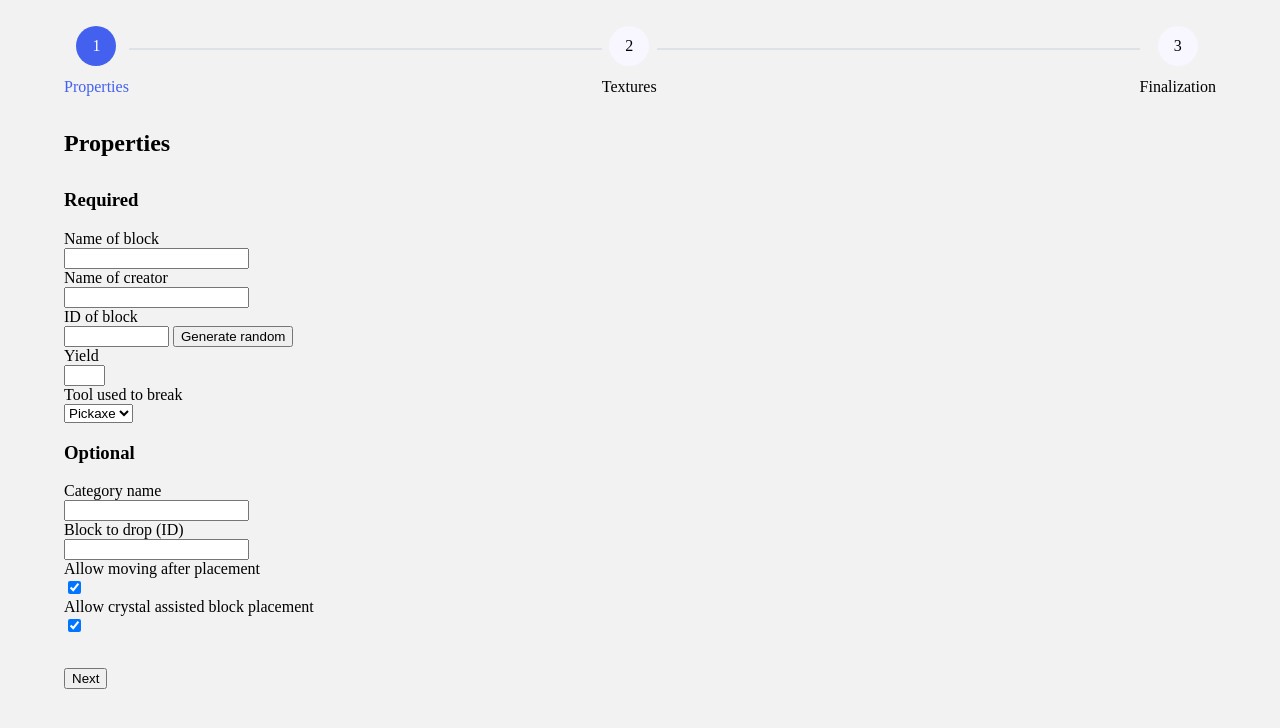
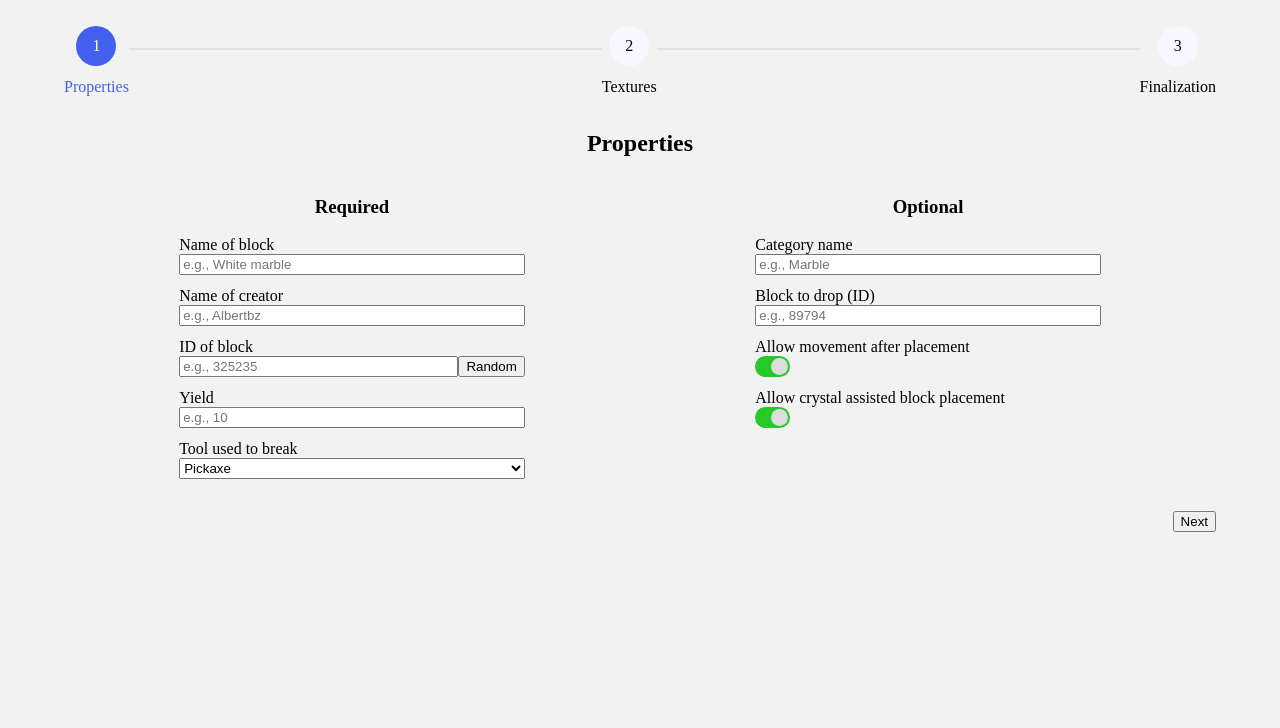
Before and after one commit to Albertbz/BlockManager, an Electron app: page index.html in a window 1280 px wide. Drawn offline with Linux system fonts and the light colour scheme.

Commit message:
Fully functional properties step

```diff
--- a/index.html
+++ b/index.html
@@ -46,70 +46,84 @@
         <form action="" id="blockForm">
             <!-- Step 1 -->
             <section id="step-1" class="form-step">
-                <h2>Properties</h2>
-                <div class="mt-3">
-                    <h3>Required</h3>
-                    <label for="name">Name of block</label><br>
-                    <input type="text" name="name" id="nameInput"><br>
+                <h2 class="text-center">Properties</h2>
+                <div class="form-vertical">
+                    <div class="form-part">
+                        <h3 class="text-center">Required</h3>
 
-                    <label for="creatorName">Name of creator</label><br>
-                    <input type="text" name="creatorName" id="creatorNameInput"><br>
+                        <label class="form-label" for="nameInput">Name of block</label>
+                        <input class="form-control mb-2" type="text" name="name" id="nameInput" placeholder="e.g., White marble">
 
-                    <label for="uniqueID">ID of block</label><br>
-                    <input type="number" name="uniqueID" id="uniqueIDInput" min="1" max="2147483648">
-                    <input type="button" value="Generate random"><br>
+                        <label class="form-label" for="creatorNameInput">Name of creator</label>
+                        <input class="form-control mb-2" type="text" name="creatorName" id="creatorNameInput" placeholder="e.g., Albertbz">
 
-                    <label for="yield">Yield</label><br>
-                    <input type="number" name="yield" id="yieldInput" min="1" max="50"><br>
+                        <label class="form-label" for="uniqueIDInput">ID of block</label>
+                        <div class="form-group mb-2">
+                            <input class="form-control" type="number" name="uniqueID" id="uniqueIDInput" min="1" max="2147483648" placeholder="e.g., 325235">
+                            <input class="form-control btn" type="button" value="Random" id="uniqueIDButton">
+                        </div>
 
-                    <label for="similarTo">Tool used to break</label><br>
-                    <select name="similarTo" id="similarToInput">
+                        <label class="form-label" for="yieldInput">Yield</label>
+                        <input class="form-control mb-2" type="number" name="yield" id="yieldInput" min="1" max="50" placeholder="e.g., 10">
+
+                        <label class="form-label" for="similarToInput">Tool used to break</label>
+                        <select class="form-control" name="similarTo" id="similarToInput">
                             <option value="1">Pickaxe</option>
                             <option value="2">Axe</option>
                             <option value="3">Shovel</option>
                             <option value="4">None</option>
-                    </select><br>
+                        </select>
 
-                    <h3>Optional</h3>
+                    </div>
+                    <div class="form-part">
+                        <h3 class="text-center">Optional</h3>
 
-                    <label for="categoryName">Category name</label><br>
-                    <input type="text" name="categoryName" id="categoryNameInput"><br>
+                        <label class="form-label" for="categoryNameInput">Category name</label>
+                        <input class="form-control mb-2" type="text" name="categoryName" id="categoryNameInput" placeholder="e.g., Marble">
 
-                    <label for="uniqueIDToDrop">Block to drop (ID)</label><br>
-                    <input list="uniqueIDToDropList" name="uniqueIDToDrop" id="uniqueIDToDrop">
+                        <label class="form-label" for="uniqueIDToDropInput">Block to drop (ID)</label>
+                        <input class="form-control mb-2" list="uniqueIDToDropList" name="uniqueIDToDrop" id="uniqueIDToDropInput" placeholder="e.g., 89794">
                         <datalist id="uniqueIDToDropList">
                             <option value="-2">Itself</option>
                             <option value="-1">Nothing</option>
-                    </datalist><br>
+                        </datalist>
 
-                    <label for="allowMove">Allow moving after placement</label><br>
-                    <input type="checkbox" name="allowMove" id="allowMoveInput" checked><br>
+                        <label class="form-label" for="allowMoveInput">Allow movement after placement</label>
+                        <div class="checkbox mb-2">
+                            <input class="form-control" type="checkbox" name="allowMove" id="allowMoveInput" checked>
+                            <label for="allowMoveInput"></label>
+                        </div>
 
-                    <label for="allowCrystalPlacement">Allow crystal assisted block placement</label><br>
-                    <input type="checkbox" name="allowCrystalPlacement" id="allowCrystalPlacementInput" checked><br>
+                        <label class="form-label" for="allowCrystalPlacementInput">Allow crystal assisted block placement</label>
+                        <div class="checkbox mb-2">
+                            <input class="form-control" type="checkbox" name="allowCrystalPlacement" id="allowCrystalPlacementInput" checked>
+                            <label for="allowCrystalPlacementInput"></label>
                         </div>
-                <div class="mt-3">
+                    </div>
+                </div>
+                <div class="mt-3 btns">
+                    <span></span>
                     <button class="btn-navigate-form-step" type="button" step_number="2">Next</button>
                 </div>
             </section>
             <!-- Step 2 -->
             <section id="step-2" class="form-step d-none">
-                <h2>Textures</h2>
+                <h2 class="text-center">Textures</h2>
                 <div class="mt-3">
 
                 </div>
-                <div class="mt-3">
+                <div class="mt-3 btns">
                     <button class="btn-navigate-form-step" type="button" step_number="1">Previous</button>
                     <button class="btn-navigate-form-step" type="button" step_number="3">Next</button>
                 </div>
             </section>
             <!-- Step 3 -->
             <section id="step-3" class="form-step d-none">
-                <h2>Finalization</h2>
+                <h2 class="text-center">Finalization</h2>
                 <div class="mt-3">
 
                 </div>
-                <div class="mt-3">
+                <div class="mt-3 btns">
                     <button class="btn-navigate-form-step" type="button" step_number="2">Previous</button>
                     <button class="submit-btn" type="submit">Generate</button>
                 </div>
--- a/renderer.js
+++ b/renderer.js
@@ -70,3 +70,15 @@ document.querySelectorAll(".btn-navigate-form-step").forEach((formNavigationBtn)
         navigateToFormStep(stepNumber);
     });
 });
+
+/**
+ * Generate random number and put it into the uniqueID
+ * input.
+ */
+let uniqueIDButton = document.getElementById('uniqueIDButton');
+let uniqueIDInput = document.getElementById('uniqueIDInput');
+
+uniqueIDButton.addEventListener('click', function() {
+    const randomInt = Math.floor(Math.random() * 2147483648) + 1;
+    uniqueIDInput.value = randomInt;
+});
--- a/style.css
+++ b/style.css
@@ -1,5 +1,6 @@
 .container {
 	padding-top: 2%;
+	padding-bottom: 2%;
 	padding-left: 5%;
 	padding-right: 5%;
 }
@@ -49,14 +50,99 @@ input::-webkit-inner-spin-button {
 	margin-top: 2rem;
 }
 
-/*
-* Form stepper
-*/
+.mb-2 {
+	margin-bottom: 0.75rem;
+}
 
+.form-vertical {
+	display: flex;
+	justify-content: space-around;
+}
+
+.btns {
+	display: flex;
+	justify-content: space-between;
+}
+
+.form-part {
+	width: 30%;
+}
+
+.form-label {
+	display: flex;
+	width: 100%;
+}
+
+.form-group {
+	display: flex;
+	justify-content: space-between;
+}
+
+.form-control {
+	width: 100%;
+}
+
+.btn {
+	width: auto;
+}
+
+input {
+	box-sizing: border-box;
+}
+
+select {
+	height: 21px;
+	box-sizing: border-box;
+}
+
+/**
+ * Custom checkboxes
+ */
+input[type=checkbox] {
+	visibility: hidden;
+}
+
+.checkbox {
+	width: 35px;
+	height: 21px;
+	background: #717171;
+	transition: background .3s ease;
+	position: relative;
+	border-radius: 50px;
+}
+
+.checkbox label {
+	display: block;
+	width: 17px;
+	height: 17px;
+	border-radius: 50%;
+
+	transition: all .3s ease;
+	cursor: pointer;
+	position: absolute;
+	top: 2px;
+	z-index: 1;
+	left: 2px;
+	background: #ddd;
+}
+
+.checkbox input[type=checkbox]:checked + label {
+	left: 16px;
+}
+
+.checkbox:has(input[type=checkbox]:checked)  {
+	background: #26ca28;
+}
+
+
+/**
+ * Form stepper
+ */
 ul.form-stepper {
 	counter-reset: section;
 	margin-bottom: 3%;
 	margin-top: 0;
+	user-select: none;
 }
 
 ul.form-stepper .form-stepper-circle {
@@ -133,11 +219,7 @@ ul.form-stepper li a .form-stepper-circle {
     color: #4361ee !important;
 }
 
-/* Does this do anything? */
-.form-stepper .form-stepper-active .form-stepper-circle:hover {
-    background-color: #4361ee !important;
-    color: #fff !important;
-}
+
 
 .form-stepper .form-stepper-unfinished .form-stepper-circle {
     background-color: #f8f7ff;
```
Lines whose indentation alone changed are shown as unchanged.
